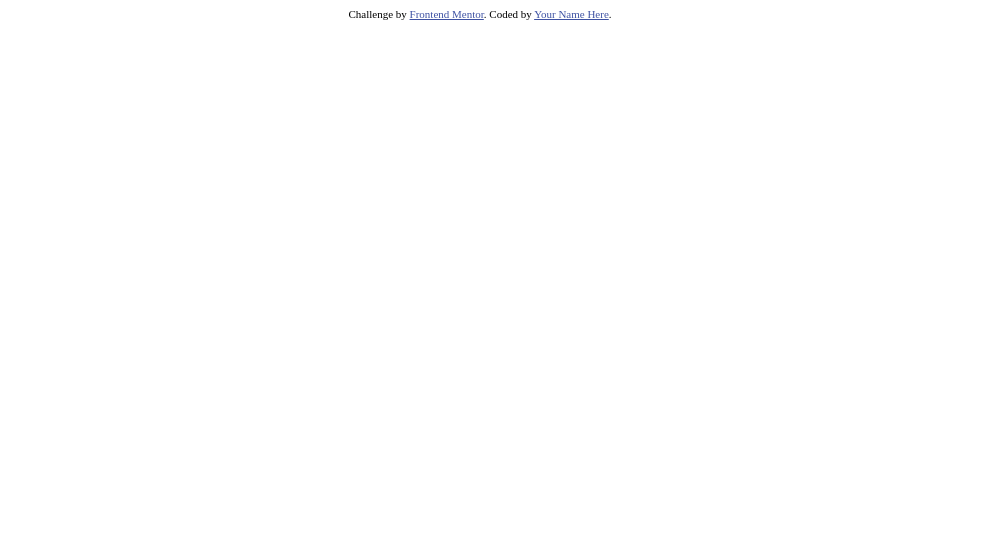
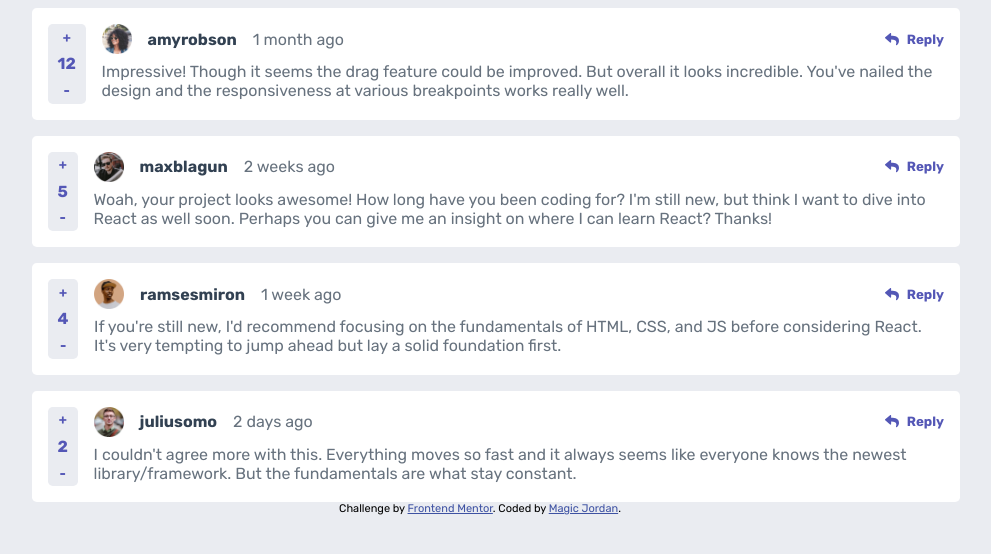
Before and after one commit to jordanestacio/interactive-comments, a website: page index.html in a window 1280 px wide. Shown: the whole page, without its empty margins (160-1151 px from the left). Drawn offline with Linux system fonts and the light colour scheme.

Commit message:
Readme e preenchendo a página com os comentários

```diff
--- /dev/null
+++ b/assets/js/Comment.js
@@ -0,0 +1,25 @@
+export{Comment}
+import{CardComment} from "../../components/CardComment.js"
+
+class Comment{
+    constructor(type, target){
+        this.type = type;
+        this.target = target;
+        this.wrapper;
+    }
+
+    data = (wrapper) => {
+        return {
+            content: wrapper.content,
+            createdAt: wrapper.createdAt,
+            score: wrapper.score,
+            image: wrapper.user.image.webp,
+            name: wrapper.user.username
+        }
+    }
+
+    create = (wrapper) => {
+        this.target.innerHTML += CardComment(this.data(wrapper));
+
+    }
+}
--- /dev/null
+++ b/assets/js/index.js
@@ -0,0 +1,25 @@
+import {Comment} from "./Comment.js";
+// let comment = new Comment;
+
+let requestData = new XMLHttpRequest();
+requestData.open("GET", "../../data.json");
+requestData.responseType = "json";
+requestData.send();
+
+let target = document.querySelector("#comments");
+
+requestData.onload = () => {
+    let wrapper = requestData.response;
+    for (let i in wrapper.comments) {
+        let comment = new Comment("parent", target);
+        comment.create(wrapper.comments[i]);
+
+        if(wrapper.comments[i].replies.length > 0){
+            for (let index in wrapper.comments[i].replies) {
+                let replies = new Comment("child", target);
+                replies.create(wrapper.comments[i].replies[index]);
+            }
+        }
+
+    }
+}
--- /dev/null
+++ b/assets/style/main.scss
@@ -0,0 +1,139 @@
+:root{
+    --primary-blue: hsl(238, 40%, 52%);
+    --second-blue: hsl(239, 57%, 85%);
+    --primary-red: hsl(358, 79%, 66%);
+    --second-red: hsl(357, 100%, 86%);
+    --dark-blue: hsl(212, 24%, 26%);
+    --grayish-blue: hsl(211, 10%, 45%);
+    --light-gray: hsl(223, 19%, 93%);
+    --very-light-gray: hsl(228, 33%, 97%);
+    --white: hsl(0, 0%, 100%);
+
+}
+
+*{
+    font-family: 'Rubik', sans-serif;
+}
+
+body{
+    @extend .bg-light-gray;
+}
+
+p, span{
+    font-size: 16px;
+    color: var(--grayish-blue);
+}
+
+
+.bg-light-gray{
+    background-color: var(--light-gray);
+}
+
+.bg-white{
+    background-color: var(--white);
+}
+
+
+.text-primary{
+    color: var(--primary-blue);
+}
+
+.text-danger{
+    color: var(--primary-red);
+}
+
+.text-dark{
+    color: var(--dark-blue);
+}
+
+.bold{
+    font-weight: 700;
+}
+
+
+.btn-primary{
+    @extend .bold, .text-primary, .align-items-center;
+    border: none;
+    background-color: transparent;
+    padding: 0;
+}
+
+.btn-primary:hover{
+    cursor: pointer;
+}
+
+
+.w-100{
+    width: 100%;
+}
+
+.gap-05{
+    gap: .5rem;
+}
+
+.gap-1{
+    gap: 1rem;
+}
+
+.mr-1{
+    margin-right: 1rem;
+}
+
+
+.container{
+    @extend .d-flex;
+    margin: 0 auto;
+    max-width: 70vw;
+}
+
+
+.d-flex{
+    display: flex;
+}
+
+.vertical{
+    @extend .d-flex;
+    flex-direction: column;
+}
+
+.justify-content-center{
+    @extend .d-flex;
+    justify-content: center;
+}
+
+.justify-content-between{
+    @extend .d-flex;
+    justify-content: space-between;
+}
+
+.align-items-center{
+    @extend .d-flex;
+    align-items: center;
+}
+
+
+.card{
+    @extend .bg-white;
+    @extend .d-flex;
+    width: 100%;
+    padding: 1rem;
+    border-radius: 0.3rem;
+    // box-shadow: ;
+}
+
+.thumb{
+    height: 30px
+}
+
+.input-amount{
+    @extend .align-items-center, .justify-content-center;
+    padding: 0.3rem;
+    max-width: 32px;
+    max-height: 70px;
+    border-radius: 0.3rem;
+    height: 100%;
+
+    *{
+        padding: 0.3rem;
+    }
+}
--- /dev/null
+++ b/components/CardComment.js
@@ -0,0 +1,30 @@
+export {CardComment};
+
+const CardComment = (wrapper) => {
+    let comment = `<div class="card gap-1">
+        <div class="input-amount vertical bg-light-gray">
+            <button class="btn-primary">+</button>
+            <span class="text-primary bold">${wrapper.score}</span>
+            <button class="btn-primary">-</button>
+        </div>
+
+        <div class="vertical w-100 gap-05">
+            <div class="d-flex justify-content-between">
+                <div class="d-flex align-items-center">
+                    <img class="mr-1 thumb" src="${wrapper.image}" alt="">
+
+                    <span class="text-dark bold mr-1">${wrapper.name}</span>
+                    <span>${wrapper.createdAt}</span>
+                </div>
+                <button class="btn-primary gap-05">
+                    <img src="/images/icon-reply.svg" alt=""></img>
+                    Reply
+                </button>
+            </div>
+        <span>
+            ${wrapper.content}
+        </span>
+        </div>
+    </div>`
+    return comment;
+}
--- a/index.html
+++ b/index.html
@@ -1,12 +1,16 @@
 <!DOCTYPE html>
-<html lang="en">
+<html lang="pt-br">
 <head>
   <meta charset="UTF-8">
   <meta name="viewport" content="width=device-width, initial-scale=1.0"> <!-- displays site properly based on user's device -->
 
   <link rel="icon" type="image/png" sizes="32x32" href="./images/favicon-32x32.png">
+  <link rel="preconnect" href="https://fonts.googleapis.com">
+  <link rel="preconnect" href="https://fonts.gstatic.com" crossorigin>
+  <link href="https://fonts.googleapis.com/css2?family=Rubik:wght@400;500;700&display=swap" rel="stylesheet">
+  <link rel="stylesheet" href="/assets/style/main.css">
 
-  <title>Frontend Mentor | Interactive comments section</title>
+  <title>Interactive comments section</title>
 
   <!-- Feel free to remove these styles or customise in your own stylesheet 👍 -->
   <style>
@@ -15,12 +19,19 @@
   </style>
 </head>
 <body>
+  <!-- Pull dynamic content from the data.json file -->
+  <section >
+    <div id="comments" class="container vertical gap-1"></div>
+    <div>
 
-  <!-- Pull dynamic content from the data.json file -->
+    </div>
+  </section>
 
   <div class="attribution">
     Challenge by <a href="https://www.frontendmentor.io?ref=challenge" target="_blank">Frontend Mentor</a>.
-    Coded by <a href="#">Your Name Here</a>.
+    Coded by <a href="https://github.com/jordanestacio" target="_blank">Magic Jordan</a>.
   </div>
+
+  <script src="/assets/js/index.js" type="module"></script>
 </body>
 </html>
```
Also changed, not shown: package.json (added, +15 -0 lines), README.md, assets/style/main.css (added), assets/style/roots.css (added), 1 other file.
